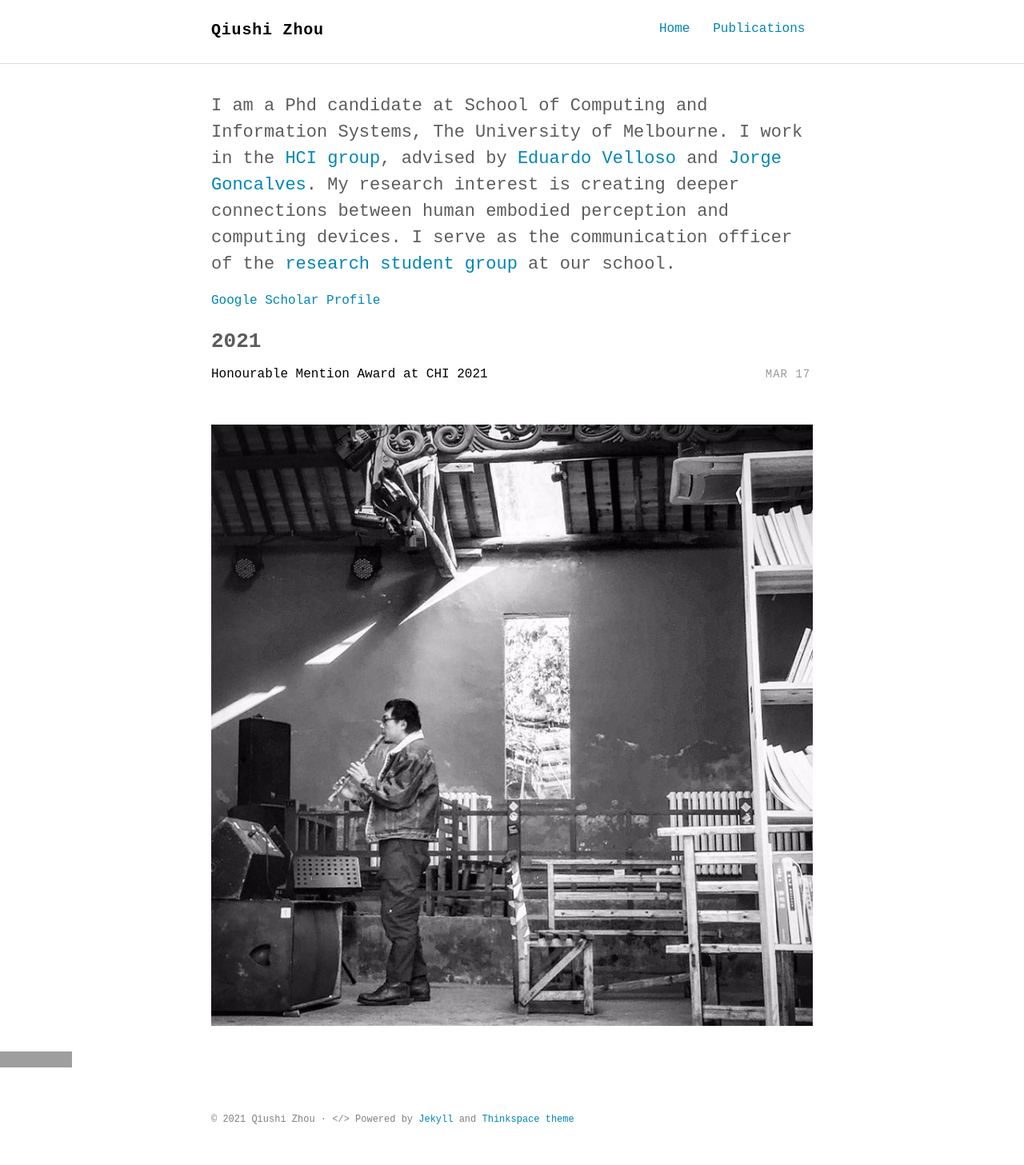
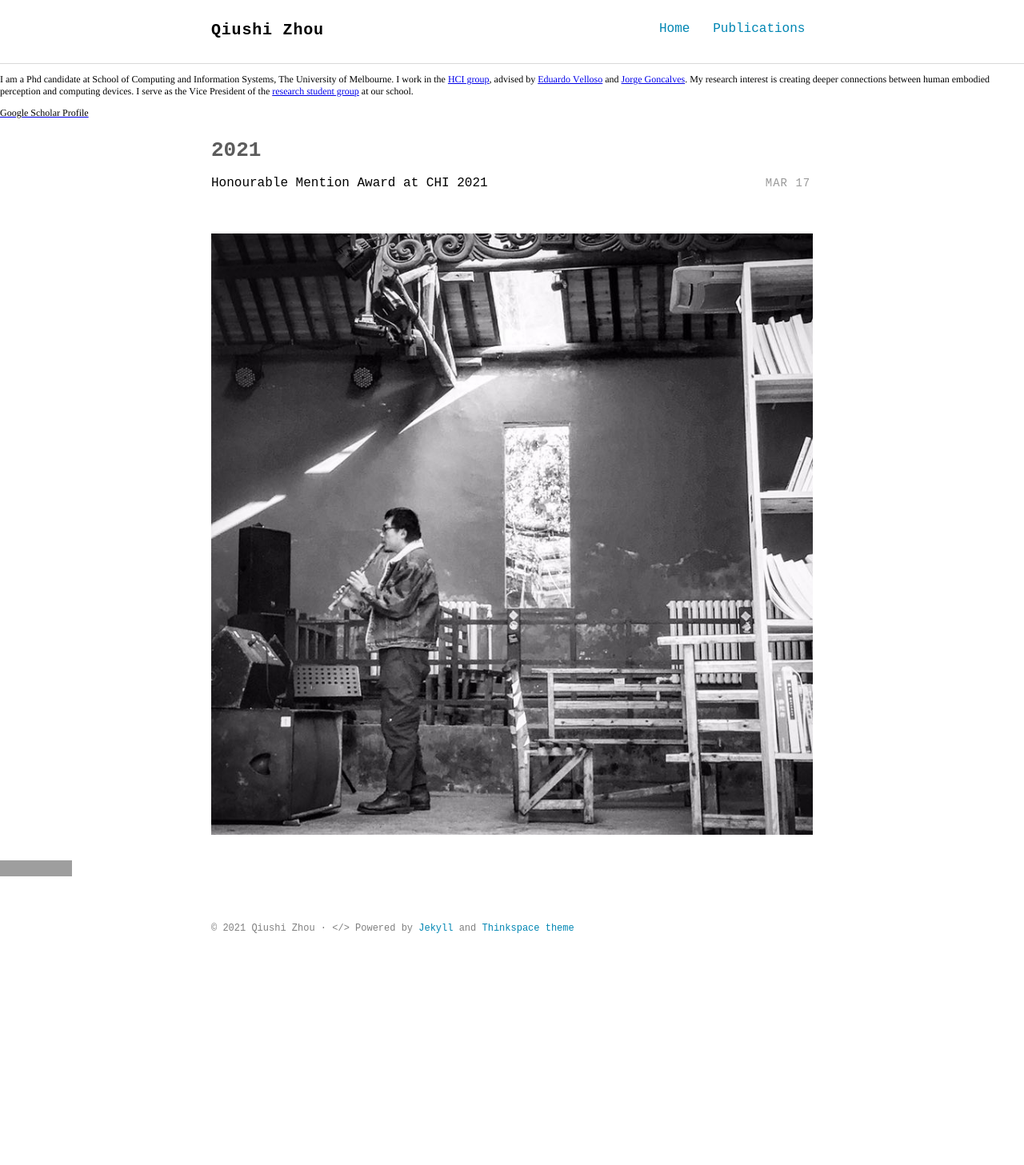
Before and after one commit to qiushi-zhou/qiushi-zhou.github.io, a Jekyll site: the page built from index.html, in a window 1280 px wide. Shown: the whole page at 80% size. Built offline with Jekyll 4.4.1, drawn with Linux system fonts in a browser that asks for light colours; some web fonts are replaced; after the commit the page ends 1218 px from its top, so only the background shows below that; grey boxes are pictures that could not be loaded.

Commit message:
Update intro.html

```diff
--- a/_includes/intro.html
+++ b/_includes/intro.html
@@ -1,8 +1,22 @@
-<section class="intro">
-  <div class="container">
-    <p class="lead">
-	I am a Phd candidate at School of Computing and Information Systems, The University of Melbourne. I work in the <a href="https://cis.unimelb.edu.au/hci/">HCI group</a>, advised by <a href="https://www.eduardovelloso.com/">Eduardo Velloso</a> and <a href="https://www.jorgegoncalves.com/">Jorge Goncalves</a>. My research interest is creating deeper connections between human embodied perception and computing devices. I serve as the communication officer of the <a href="https://www.cis-gres.org/">research student group</a> at our school.
-	</p>
-	<a href="https://scholar.google.com.au/citations?user=a-FggqcAAAAJ&hl=en">Google Scholar Profile</a>
-  </div>
-</section>
+<!DOCTYPE html PUBLIC "-//W3C//DTD HTML 4.01//EN" "http://www.w3.org/TR/html4/strict.dtd">
+<html>
+<head>
+  <meta http-equiv="Content-Type" content="text/html; charset=utf-8">
+  <meta http-equiv="Content-Style-Type" content="text/css">
+  <title></title>
+  <meta name="Generator" content="Cocoa HTML Writer">
+  <meta name="CocoaVersion" content="2022.3">
+  <style type="text/css">
+    p.p1 {margin: 0.0px 0.0px 12.0px 0.0px; font: 12.0px Times; color: #000000; -webkit-text-stroke: #000000}
+    p.p2 {margin: 0.0px 0.0px 0.0px 0.0px; font: 12.0px Times; color: #0000e9; -webkit-text-stroke: #0000e9}
+    span.s1 {font-kerning: none}
+    span.s2 {text-decoration: underline ; font-kerning: none; color: #0000e9; -webkit-text-stroke: 0px #0000e9}
+    span.s3 {text-decoration: underline ; font-kerning: none}
+    span.s4 {font-kerning: none; color: #000000; -webkit-text-stroke: 0px #000000}
+  </style>
+</head>
+<body>
+<p class="p1"><span class="s1">I am a Phd candidate at School of Computing and Information Systems, The University of Melbourne. I work in the <a href="https://cis.unimelb.edu.au/hci/"><span class="s2">HCI group</span></a>, advised by <a href="https://www.eduardovelloso.com/"><span class="s2">Eduardo Velloso</span></a> and <a href="https://www.jorgegoncalves.com/"><span class="s2">Jorge Goncalves</span></a>. My research interest is creating deeper connections between human embodied perception and computing devices. I serve as the Vice President of the <a href="https://www.cis-gres.org/"><span class="s2">research student group</span></a> at our school.<span class="Apple-converted-space"> </span></span></p>
+<p class="p2"><span class="s3"><a href="https://scholar.google.com.au/citations?user=a-FggqcAAAAJ&amp;hl=en">Google Scholar Profile</a></span><span class="s4"><span class="Apple-converted-space"> </span></span></p>
+</body>
+</html>
```
